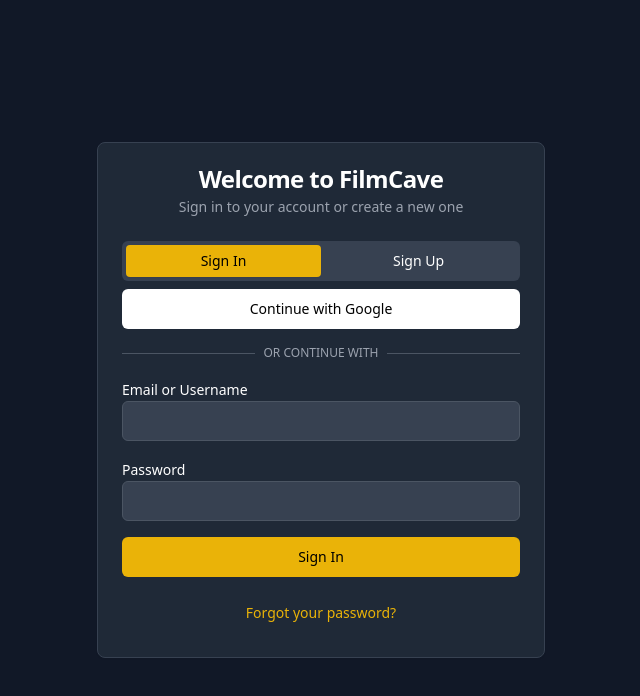
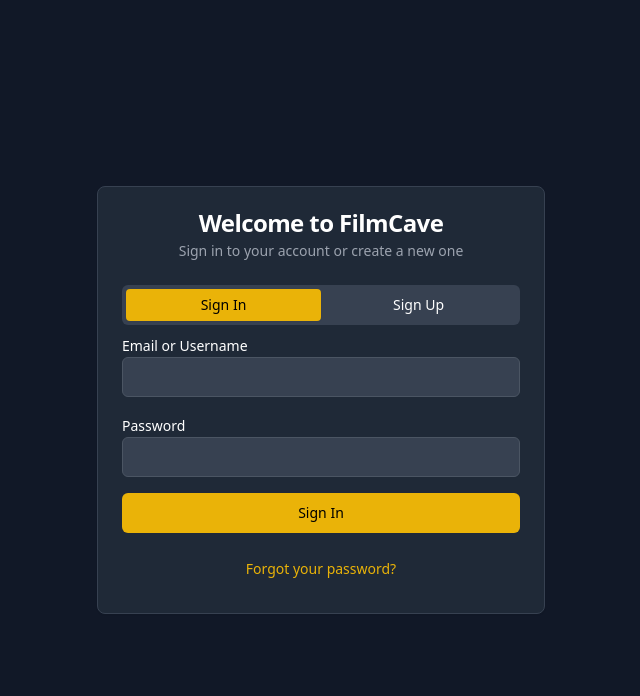
Before and after one commit to Ambrosekizzy/code-continuation-blossom-project, a React (Vite) app: page /auth in a window 1280 px wide. Shown: the top 696 px of the page, without its empty margins (319-959 px from the left). Built offline with nearby package versions, Linux system fonts and the light colour scheme.

Commit message:
Remove Google sign-up option
Removed the Google sign-up option from the authentication flow.

```diff
--- a/src/contexts/AuthContext.tsx
+++ b/src/contexts/AuthContext.tsx
@@ -1,4 +1,3 @@
-
 import React, { createContext, useContext, useEffect, useState } from 'react';
 import { User, Session } from '@supabase/supabase-js';
 import { supabase } from '@/integrations/supabase/client';
@@ -8,7 +7,6 @@ interface AuthContextType {
   session: Session | null;
   signUp: (email: string, password: string, username?: string) => Promise<{ error: any }>;
   signIn: (emailOrUsername: string, password: string) => Promise<{ error: any }>;
-  signInWithGoogle: () => Promise<{ error: any }>;
   signOut: () => Promise<{ error: any }>;
   resetPassword: (email: string) => Promise<{ error: any }>;
   updatePassword: (newPassword: string) => Promise<{ error: any }>;
@@ -98,16 +96,6 @@ export const AuthProvider: React.FC<{ children: React.ReactNode }> = ({ children
     }
   };
 
-  const signInWithGoogle = async () => {
-    const { error } = await supabase.auth.signInWithOAuth({
-      provider: 'google',
-      options: {
-        redirectTo: `${window.location.origin}/auth`
-      }
-    });
-    return { error };
-  };
-
   const signOut = async () => {
     const { error } = await supabase.auth.signOut();
     return { error };
@@ -130,7 +118,6 @@ export const AuthProvider: React.FC<{ children: React.ReactNode }> = ({ children
     session,
     signUp,
     signIn,
-    signInWithGoogle,
     signOut,
     resetPassword,
     updatePassword,
--- a/src/pages/Auth.tsx
+++ b/src/pages/Auth.tsx
@@ -10,7 +10,7 @@ import { Tabs, TabsContent, TabsList, TabsTrigger } from '../components/ui/tabs'
 import { useToast } from '../hooks/use-toast';
 
 const Auth = () => {
-  const { user, signIn, signUp, signInWithGoogle, resetPassword } = useAuth();
+  const { user, signIn, signUp, resetPassword } = useAuth();
   const { toast } = useToast();
   const [loading, setLoading] = useState(false);
   const [resetMode, setResetMode] = useState(false);
@@ -70,32 +70,6 @@ const Auth = () => {
       toast({
         title: "Account created!",
         description: "Please check your email to verify your account.",
-      });
-    }
-
-    setLoading(false);
-  };
-
-  const handleGoogleSignIn = async () => {
-    setLoading(true);
-
-    try {
-      const { error } = await signInWithGoogle();
-
-      if (error) {
-        console.error('Google sign-in error:', error);
-        toast({
-          title: "Google Sign-In Not Available",
-          description: "Google authentication is not configured. Please use email/password to sign in.",
-          variant: "destructive",
-        });
-      }
-    } catch (err) {
-      console.error('Google sign-in error:', err);
-      toast({
-        title: "Google Sign-In Error",
-        description: "Unable to sign in with Google. Please try email/password instead.",
-        variant: "destructive",
       });
     }
 
@@ -189,23 +163,6 @@ const Auth = () => {
             </TabsList>
 
             <TabsContent value="signin" className="space-y-4">
-              <Button
-                onClick={handleGoogleSignIn}
-                disabled={loading}
-                className="w-full bg-white text-black hover:bg-gray-100"
-              >
-                Continue with Google
-              </Button>
-
-              <div className="relative">
-                <div className="absolute inset-0 flex items-center">
-                  <span className="w-full border-t border-gray-600" />
-                </div>
-                <div className="relative flex justify-center text-xs uppercase">
-                  <span className="bg-gray-800 px-2 text-gray-400">Or continue with</span>
-                </div>
-              </div>
-
               <form onSubmit={handleSignIn} className="space-y-4">
                 <div>
                   <Label htmlFor="signin-email" className="text-white">Email or Username</Label>
@@ -244,23 +201,6 @@ const Auth = () => {
             </TabsContent>
 
             <TabsContent value="signup" className="space-y-4">
-              <Button
-                onClick={handleGoogleSignIn}
-                disabled={loading}
-                className="w-full bg-white text-black hover:bg-gray-100"
-              >
-                Continue with Google
-              </Button>
-
-              <div className="relative">
-                <div className="absolute inset-0 flex items-center">
-                  <span className="w-full border-t border-gray-600" />
-                </div>
-                <div className="relative flex justify-center text-xs uppercase">
-                  <span className="bg-gray-800 px-2 text-gray-400">Or continue with</span>
-                </div>
-              </div>
-
               <form onSubmit={handleSignUp} className="space-y-4">
                 <div>
                   <Label htmlFor="signup-username" className="text-white">Username</Label>
```
